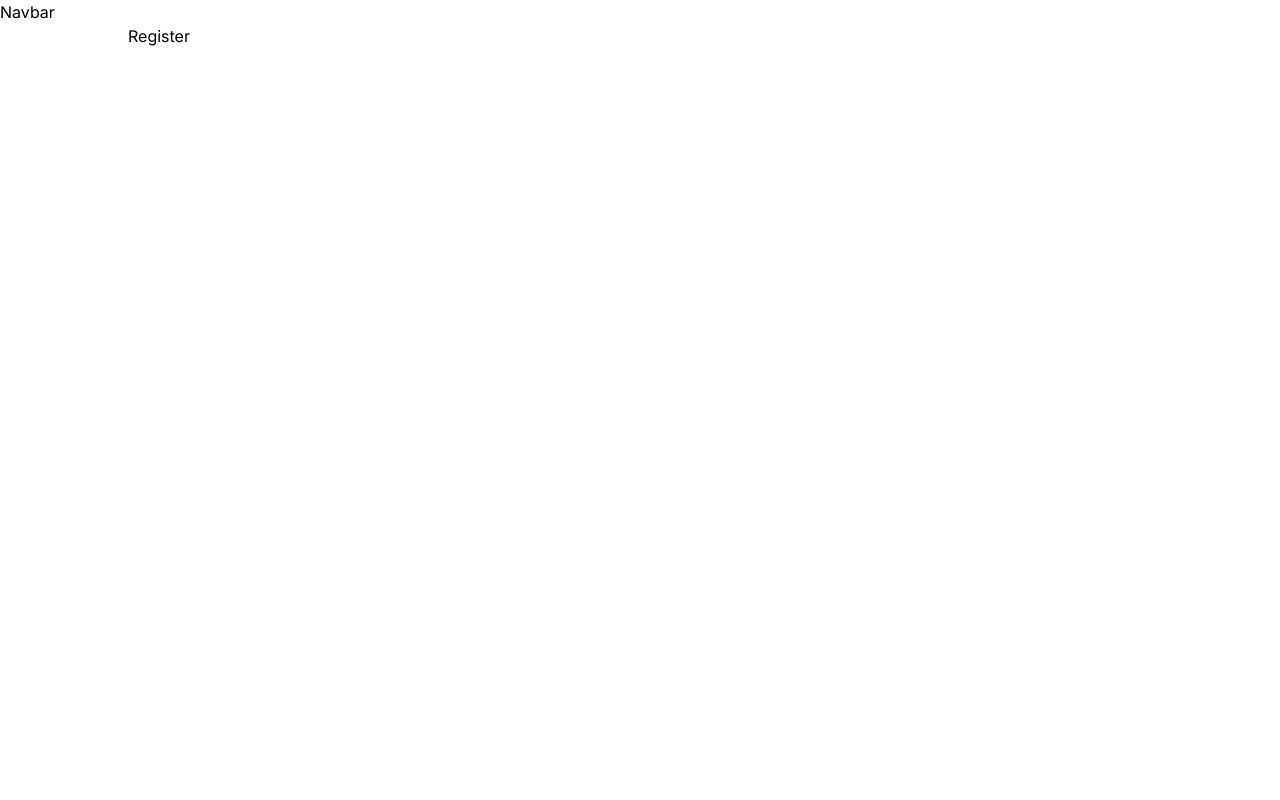
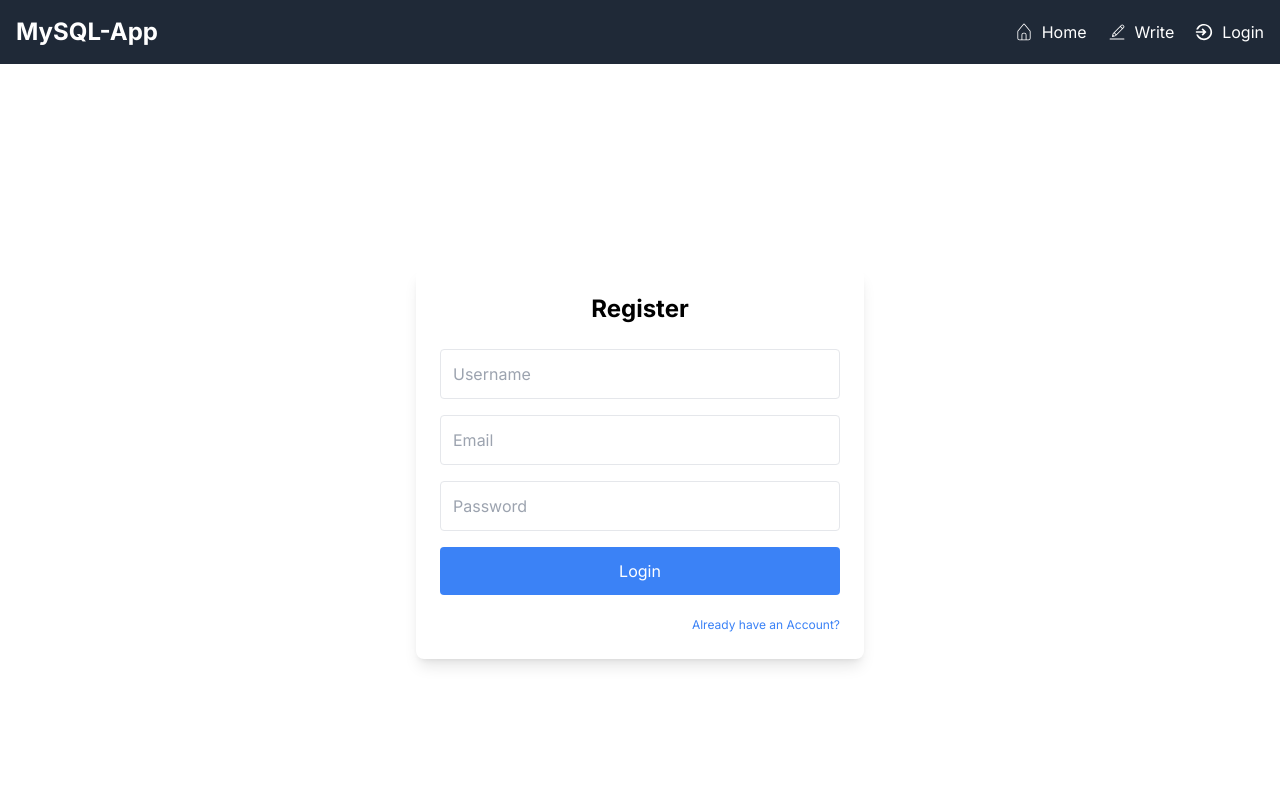
Before and after one commit to Nurlan-Bakenbaev/mysqlblog, a Next.js app: page /register in a window 1280 px wide. Shown: the top 800 px of the page. Built offline with nearby package versions, Linux system fonts and the light colour scheme.

Commit message:
modified:   src/app/globals.css 	modified:   src/app/login/page.jsx 	modified:   src/app/register/page.jsx 	modified:   src/components/Navbar.jsx 	new file:   src/helpers/Navlinks.jsx

```diff
--- a/src/app/globals.css
+++ b/src/app/globals.css
@@ -3,7 +3,7 @@
 @tailwind utilities;
 
 :root {
-  --primary-color: #233f56;
+  --primary-color: #1f2937;
   --secondary-color: #524e4a;
   --accent-color: #38a169;
   --text-color: #2d3748;
@@ -22,11 +22,12 @@
 }
 nav {
   background-color: var(--secondary-color);
+  color: ;
 }
 footer {
   background-color: var(--primary-color);
+  color: white;
 }
-
 /* Styling*/
 .dflex {
   display: flex;
--- a/src/app/login/page.jsx
+++ b/src/app/login/page.jsx
@@ -1,11 +1,10 @@
 "use client";
 import Link from "next/link";
-import React, { useRef } from "react";
 
 const Login = () => {
   return (
     <div className="flex items-center justify-center min-h-screen ">
-      <div className="bg-white p-6 rounded-lg shadow-lg hover:shadow-2xl w-full max-w-md">
+      <div className="bg-white p-6 rounded-lg duration-300 shadow-lg hover:shadow-2xl w-full max-w-md">
         <h1 className="text-2xl font-bold mb-6 text-center">Login</h1>
         <form className="flex flex-col space-y-4">
           <input
@@ -27,8 +26,8 @@ const Login = () => {
         </form>
         <div className="text-right mt-4">
           <Link href="/register">
-            <span className="text-xs text-blue-500 hover:underline">
-              Don't have an account? Register
+            <span className="text-xs text-blue-500">
+              Don't have an account?
             </span>
           </Link>
         </div>
--- a/src/app/register/page.jsx
+++ b/src/app/register/page.jsx
@@ -1,9 +1,44 @@
-import React from 'react'
+"use client";
+import Link from "next/link";
 
 const Register = () => {
   return (
-    <div>Register</div>
-  )
-}
+    <div className="flex items-center justify-center min-h-screen ">
+      <div className="bg-white p-6 rounded-lg duration-300 shadow-lg hover:shadow-2xl w-full max-w-md">
+        <h1 className="text-2xl font-bold mb-6 text-center">Register</h1>
+        <form className="flex flex-col space-y-4">
+          <input
+            type="text"
+            placeholder="Username"
+            className="p-3 border rounded focus:outline-none focus:ring focus:border-blue-300"
+          />
+          <input
+            type="email"
+            placeholder="Email"
+            className="p-3 border rounded focus:outline-none focus:ring focus:border-blue-300"
+          />
+          <input
+            type="password"
+            placeholder="Password"
+            className="p-3 border rounded focus:outline-none focus:ring focus:border-blue-300"
+          />
+          <button
+            type="submit"
+            className="p-3 bg-blue-500 text-white rounded hover:bg-blue-600"
+          >
+            Login
+          </button>
+        </form>
+        <div className="text-right mt-4">
+          <Link href="/login">
+            <span className="text-xs text-blue-500">
+              Already have an Account?
+            </span>
+          </Link>
+        </div>
+      </div>
+    </div>
+  );
+};
 
-export default Register
+export default Register;
--- a/src/components/Navbar.jsx
+++ b/src/components/Navbar.jsx
@@ -1,7 +1,28 @@
+import Link from "next/link";
 import React from "react";
-
+import { navLinks } from "@/helpers/Navlinks";
 const Navbar = () => {
-  return <div>Navbar</div>;
+  return (
+    <nav className="bg-gray-800 p-4 text-white">
+      <div className="container mx-auto flex justify-between items-center">
+        <div className="text-white xs:text-base text-2xl font-bold">
+          MySQL-App
+        </div>
+        <ul className="flex space-x-5">
+          {navLinks.map(({ text, url, icon }) => (
+            <Link className=" hover:text-blue-300" key={text} href={`${url}`}>
+              <div className="dflex gap-2 items-center">
+                <span className="text-xl" title={text}>
+                  {icon}
+                </span>
+                <p className="hidden md:block"> {text}</p>
+              </div>
+            </Link>
+          ))}
+        </ul>
+      </div>
+    </nav>
+  );
 };
 
 export default Navbar;
--- /dev/null
+++ b/src/helpers/Navlinks.jsx
@@ -0,0 +1,24 @@
+import { CiHome } from "react-icons/ci";
+import { CiEdit } from "react-icons/ci";
+import { IoMdLogIn } from "react-icons/io";
+
+export const navLinks = [
+  {
+    id: "home",
+    text: "Home",
+    url: "/",
+    icon: <CiHome />,
+  },
+  {
+    id: "write",
+    text: "Write",
+    url: "/write",
+    icon: <CiEdit />,
+  },
+  {
+    id: "login",
+    text: "Login",
+    url: "/login",
+    icon: <IoMdLogIn />,
+  },
+];
```
